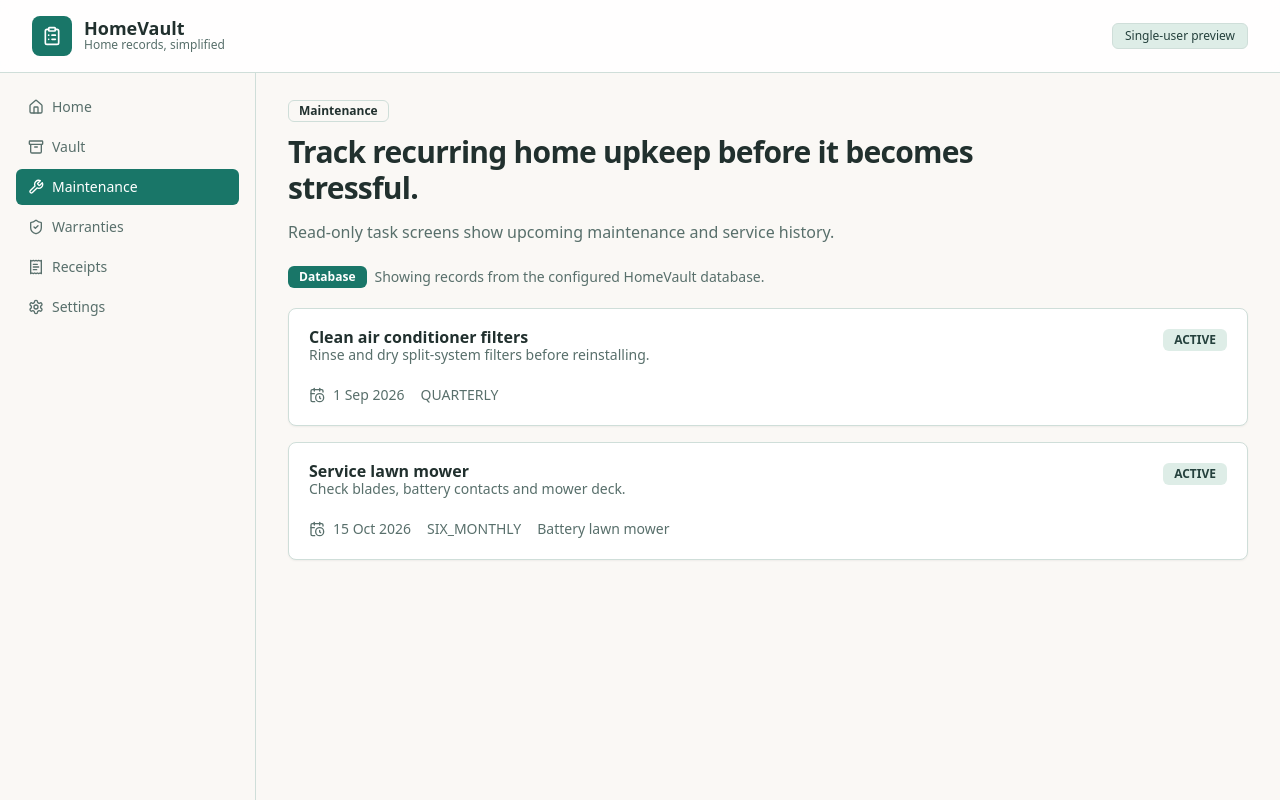
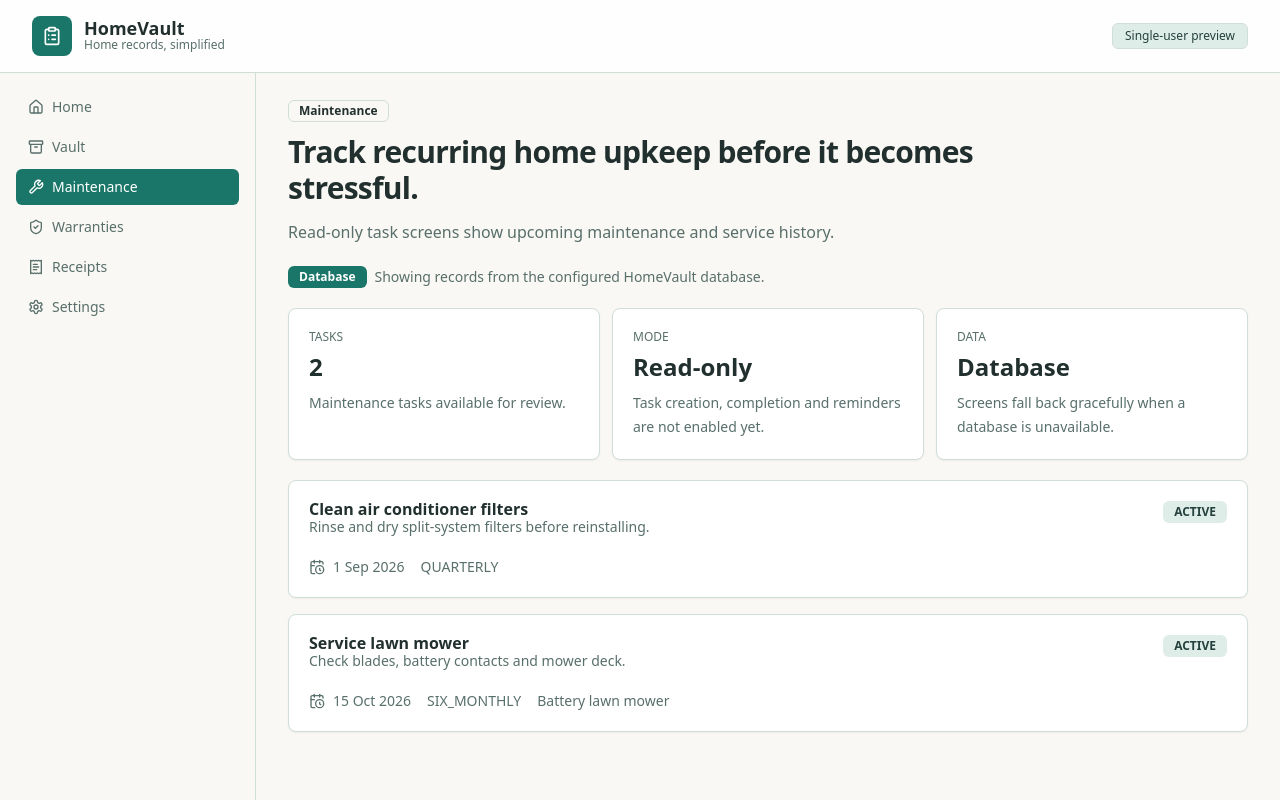
Before and after one commit to LatinMaestro/HomeVault, a Next.js app: page /maintenance in a window 1280 px wide. Built offline with nearby package versions, Linux system fonts and the light colour scheme; no server answers; the database is empty.

Commit message:
Add maintenance list review summary

```diff
--- a/src/app/maintenance/page.tsx
+++ b/src/app/maintenance/page.tsx
@@ -6,6 +6,7 @@ import { AppShell } from "@/components/app-shell";
 import { DataSourceNote } from "@/components/data-source-note";
 import { EmptyState } from "@/components/empty-state";
 import { PageHeader } from "@/components/page-header";
+import { ReviewSummary } from "@/components/review-summary";
 import { Badge } from "@/components/ui/badge";
 import { Card, CardContent, CardDescription, CardHeader, CardTitle } from "@/components/ui/card";
 import { getMaintenanceTasks } from "@/lib/home-data";
@@ -29,6 +30,25 @@ export default async function MaintenancePage() {
           description="Read-only task screens show upcoming maintenance and service history."
         />
         <DataSourceNote source={tasks.source} />
+        <ReviewSummary
+          items={[
+            {
+              label: "Tasks",
+              value: `${tasks.data.length}`,
+              detail: tasks.data.length === 1 ? "Maintenance task available for review." : "Maintenance tasks available for review.",
+            },
+            {
+              label: "Mode",
+              value: "Read-only",
+              detail: "Task creation, completion and reminders are not enabled yet.",
+            },
+            {
+              label: "Data",
+              value: tasks.source === "database" ? "Database" : "Sample",
+              detail: "Screens fall back gracefully when a database is unavailable.",
+            },
+          ]}
+        />
 
         {tasks.data.length > 0 ? (
           <div className="grid gap-4">
```
